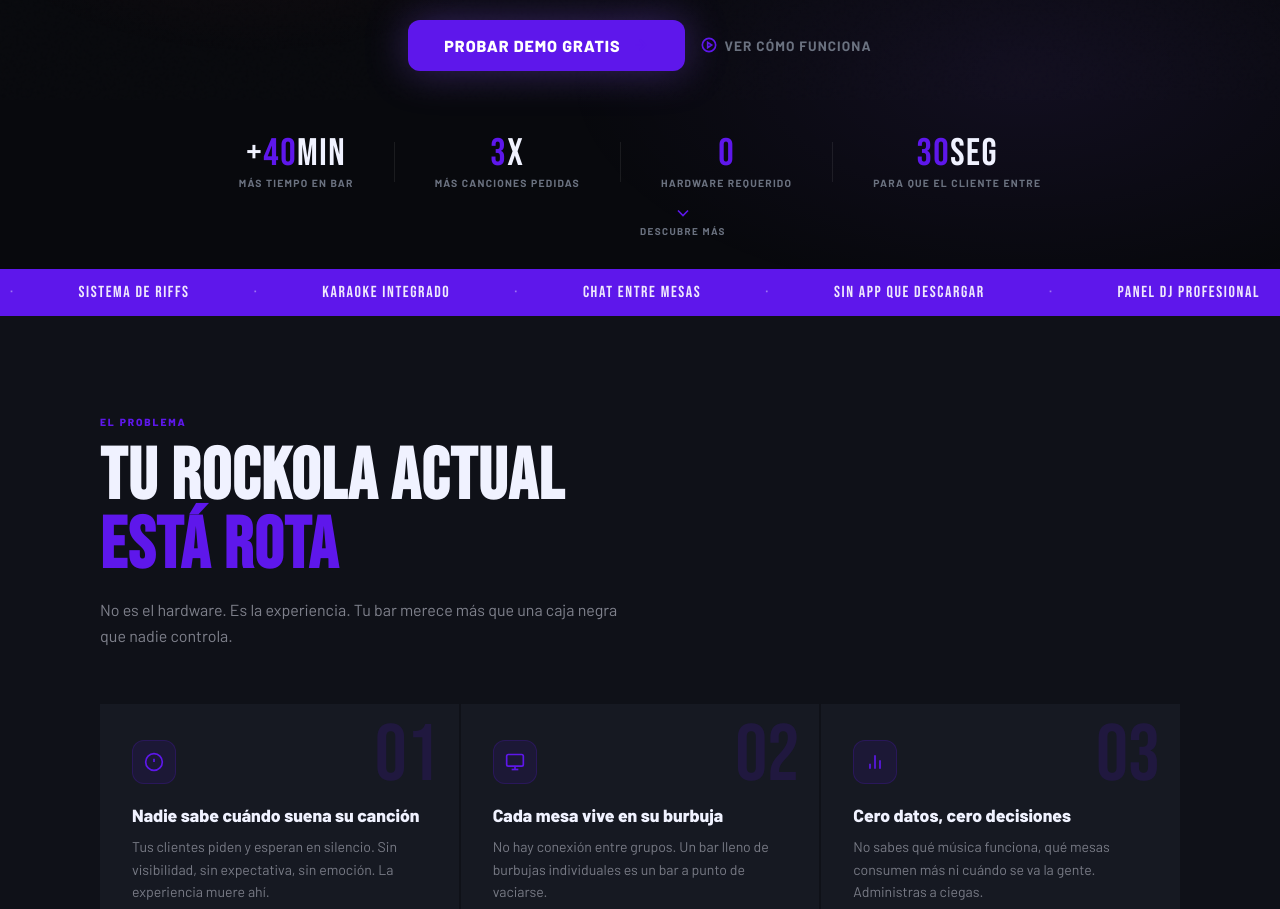
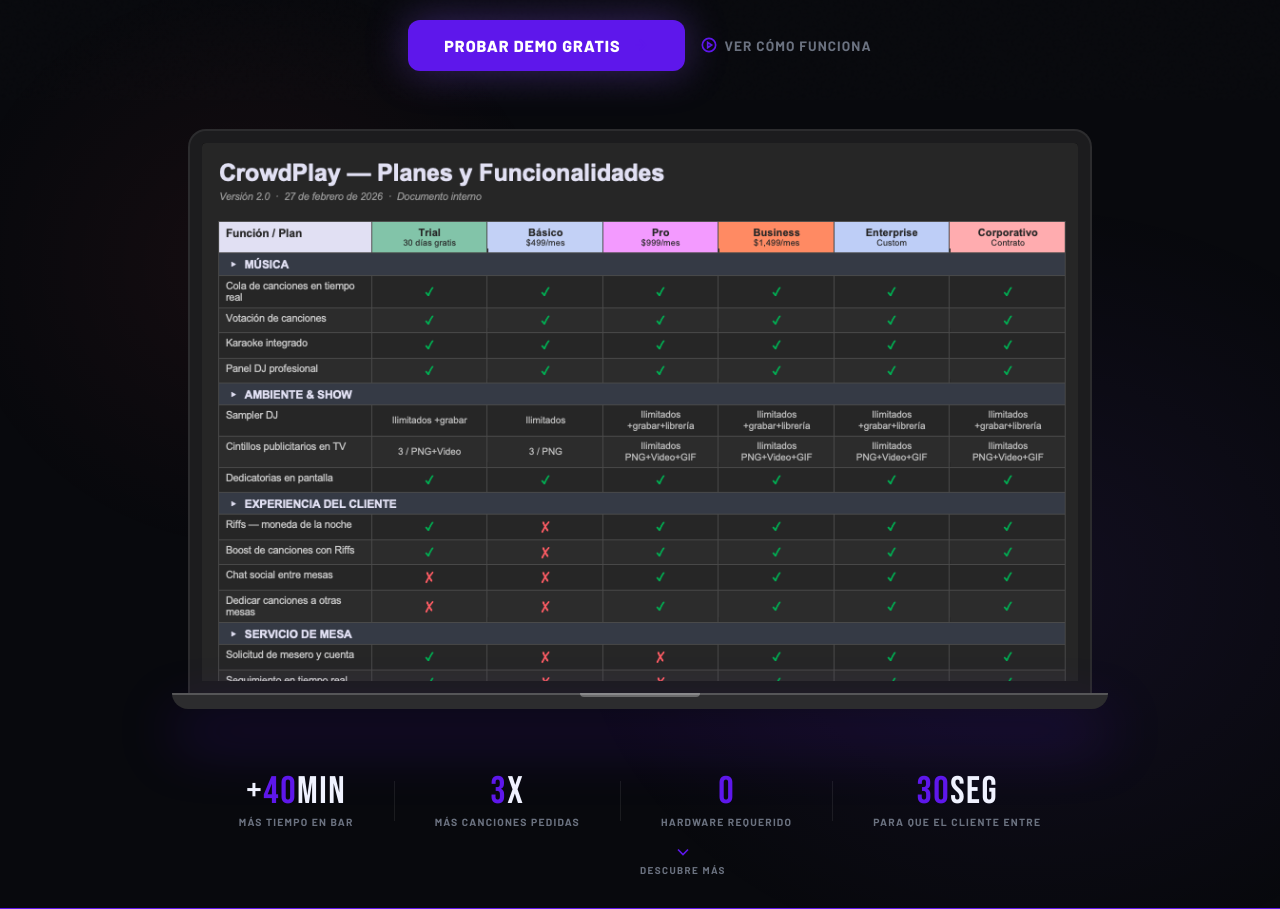
Before and after one commit to agustinlozanov-source/webcrowdplay, a plain HTML site: page index.html in a window 1280 px wide. Shown: the part 700-1609 px from the top of the page. Drawn offline with nearby package versions, Linux system fonts and the light colour scheme.

Commit message:
feat(design): add laptop mockup using provided dashboard image

```diff
--- a/index.html
+++ b/index.html
@@ -324,6 +324,68 @@
       background: var(--border);
     }
 
+    /* ── LAPTOP MOCKUP ── */
+    .hero-mockup {
+      margin-top: 60px;
+      position: relative;
+      z-index: 1;
+      width: 100%;
+      max-width: 900px;
+      margin-left: auto;
+      margin-right: auto;
+      animation: fadeUp 0.8s 0.35s ease both;
+    }
+
+    .laptop-frame {
+      width: 100%;
+      position: relative;
+      perspective: 1200px;
+    }
+
+    .laptop-screen {
+      background: #000;
+      border: 12px solid #1c1c1e;
+      border-radius: 16px 16px 0 0;
+      padding: 0;
+      box-shadow: 0 0 0 2px #2c2c2e;
+      position: relative;
+      overflow: hidden;
+      aspect-ratio: 16 / 10;
+      transform-origin: bottom center;
+      transition: transform 0.5s ease;
+    }
+
+    .laptop-screen img {
+      width: 100%;
+      height: 100%;
+      object-fit: cover;
+      object-position: top;
+      display: block;
+    }
+
+    .laptop-base {
+      background: #2c2c2e;
+      height: 16px;
+      border-radius: 0 0 16px 16px;
+      position: relative;
+      width: 104%;
+      left: -2%;
+      z-index: 2;
+      box-shadow: inset 0 2px 0 rgba(255, 255, 255, 0.2), 0 30px 60px rgba(94, 23, 235, 0.4);
+    }
+
+    .laptop-base::before {
+      content: '';
+      position: absolute;
+      top: 0;
+      left: 50%;
+      transform: translateX(-50%);
+      width: 120px;
+      height: 4px;
+      background: rgba(255, 255, 255, 0.3);
+      border-radius: 0 0 6px 6px;
+    }
+
     /* ── SCROLL INDICATOR ── */
     .scroll-hint {
       position: absolute;
@@ -1290,6 +1352,16 @@
         </svg>
         Ver cómo funciona
       </a>
+    </div>
+
+    <!-- MOCKUP LAPTOP -->
+    <div class="hero-mockup">
+      <div class="laptop-frame">
+        <div class="laptop-screen">
+          <img src="mockup-app.png" alt="Panel DJ Reversable de CrowdPlay">
+        </div>
+        <div class="laptop-base"></div>
+      </div>
     </div>
 
     <div class="hero-stats">
```
Also changed, not shown: mockup-app.png (added).
